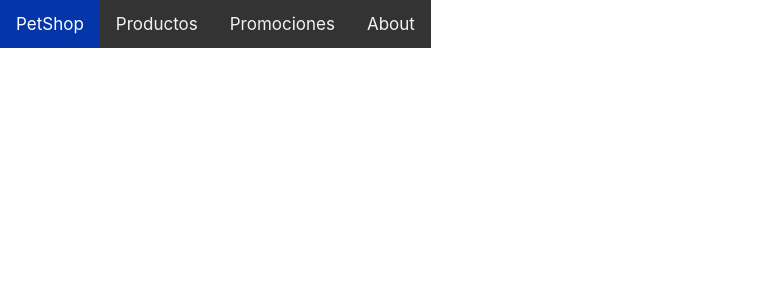
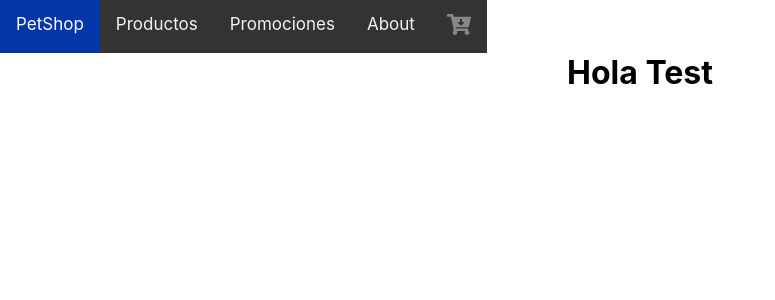
Before and after one commit to dsuarez0807/react-ecommerce, a React (Create React App) app: page / in a window 1280 px wide. Shown: the top 300 px of the page, without its empty margins (0-775 px from the left). Built offline with nearby package versions, Linux system fonts and the light colour scheme.

Commit message:
Tercer desafio Coder-react

```diff
--- a/package.json
+++ b/package.json
@@ -3,6 +3,11 @@
   "version": "0.1.0",
   "private": true,
   "dependencies": {
+    "@fortawesome/fontawesome-free": "^5.15.3",
+    "@fortawesome/fontawesome-svg-core": "^1.2.35",
+    "@fortawesome/free-solid-svg-icons": "^5.15.3",
+    "@fortawesome/react-fontawesome": "^0.1.14",
+    "@material-ui/core": "^4.11.4",
     "@testing-library/jest-dom": "^5.13.0",
     "@testing-library/react": "^11.2.7",
     "@testing-library/user-event": "^12.8.3",
--- a/src/App.js
+++ b/src/App.js
@@ -1,10 +1,12 @@
 import "./App.css"
 import NavBar from './components/NavBar'
+import ItemsListcontainer from './components/ItemsListcontainer'
 
 function App() {
   return (
     <div className="App">
       <NavBar />
+      <ItemsListcontainer greeting="Hola Test"/>
     </div>
   );
 }
--- /dev/null
+++ b/src/components/CartWidget.js
@@ -0,0 +1,12 @@
+import React from 'react';
+import carticon from '../assets/carticon.svg'
+
+function CartWidget(props) {
+    return (
+        <div>
+            <img src={carticon} alt="" width="24"/>
+        </div>
+    );
+}
+
+export default CartWidget;
--- /dev/null
+++ b/src/components/ItemsListcontainer.js
@@ -0,0 +1,11 @@
+import React from 'react';
+
+function ItemsListcontainer(props) {
+    return (
+        <div>
+           <h1>{props.greeting}</h1>
+        </div>
+    );
+}
+
+export default ItemsListcontainer;
--- a/src/components/NavBar.js
+++ b/src/components/NavBar.js
@@ -1,5 +1,6 @@
 import React from 'react'
-import '../styles/nav.css';
+import '../styles/nav.css'
+import CartWidget from '../components/CartWidget'
 
 export default function NavBar(){
     return(
@@ -8,6 +9,7 @@ export default function NavBar(){
         <a href="#news">Productos</a>
         <a href="#contact">Promociones</a>
         <a href="#about">About</a>
+        <a href="#about"><CartWidget></CartWidget></a>
         </nav>
     )
 }
--- a/src/styles/nav.css
+++ b/src/styles/nav.css
@@ -1,6 +1,11 @@
-.topnav {
-    background-color: #333;
-    overflow: hidden;
+  *{
+    margin: 0px;
+    padding: 0px;
+  }
+  .navbar{
+    display: flex;
+    flex-direction: row;
+    width: 100%;
   }
   .navbar a {
     float: left;
--- /dev/null
+++ b/src/styles/productsCard.css
@@ -0,0 +1,6 @@
+.product-card{
+    display: flex;
+    flex-direction: column;
+    margin: auto;
+    width: 180px;
+}
```
Also changed, not shown: src/components/ProductsCard.js (added, +21 -0 lines), src/assets/carticon.svg (added), 1 other file (tests, documents, lock files or other folders).
